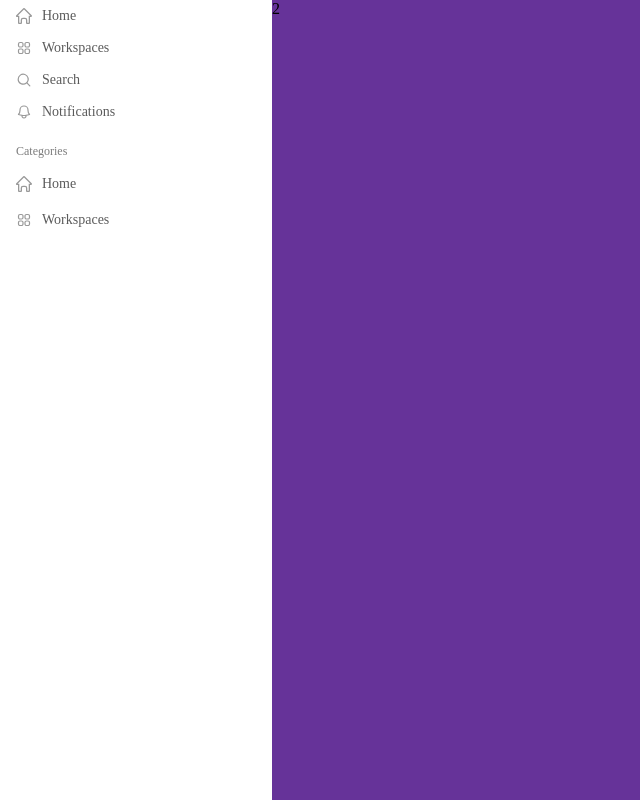
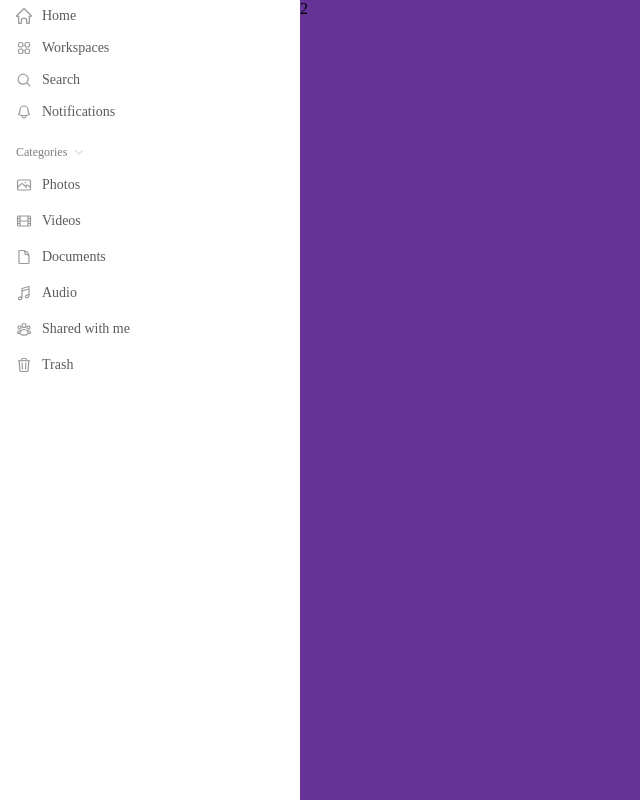
Before and after one commit to DeveloperRussia/Cloud, a React (Create React App) app: page / in a window 1280 px wide. Shown: the whole page, without its empty margins (0-640 px from the left). Built offline with nearby package versions, Linux system fonts and the light colour scheme.

Commit message:
newCategoryFinalLogic

```diff
--- a/src/App.js
+++ b/src/App.js
@@ -15,8 +15,12 @@ function App() {
                     <MainCategory
                         categoryName="Categories"
                         categoryItem={[
-                            <Category svgName="Home" />,
-                            <Category svgName="Workspaces" />,
+                            <Category svgName="Photos" />,
+                            <Category svgName="Videos" />,
+                            <Category svgName="Documents" />,
+                            <Category svgName="Audio" />,
+                            <Category svgName="Shared with me" />,
+                            <Category svgName="Trash" />,
                         ]}
                     />
                 </div>
--- a/src/components/left__nav/Category/Category.jsx
+++ b/src/components/left__nav/Category/Category.jsx
@@ -60,6 +60,96 @@ const Category = ({ svgName }) => {
                 </svg>
             ),
         },
+        {
+            name: 'Photos',
+            svgCode: (
+                <svg fill="none" viewBox="0 0 20 20">
+                    <path
+                        stroke="#000"
+                        strokeLinecap="round"
+                        strokeLinejoin="round"
+                        strokeOpacity=".4"
+                        strokeWidth="1.5"
+                        d="m1.88 13.13 4.3-4.3a1.9 1.9 0 0 1 2.65 0l4.3 4.3m-1.26-1.26 1.18-1.17a1.87 1.87 0 0 1 2.65 0l2.43 2.43m-15 3.12h13.75A1.25 1.25 0 0 0 18.13 15V5a1.25 1.25 0 0 0-1.25-1.25H3.13A1.25 1.25 0 0 0 1.88 5v10a1.25 1.25 0 0 0 1.25 1.25m8.75-9.37zm.3 0a.31.31 0 1 1-.62 0 .31.31 0 0 1 .63 0"
+                    />
+                </svg>
+            ),
+        },
+        {
+            name: 'Videos',
+            svgCode: (
+                <svg fill="none" viewBox="0 0 20 20">
+                    <path
+                        stroke="#000"
+                        strokeLinecap="round"
+                        strokeLinejoin="round"
+                        strokeOpacity=".4"
+                        strokeWidth="1.5"
+                        d="M2.81 16.25H17.2m-14.38 0a.94.94 0 0 1-.93-.94m.93.94h1.25c.52 0 .94-.42.94-.94m12.19.94c.51 0 .93-.42.93-.94m-.93.94h-1.25a.94.94 0 0 1-.94-.94m-13.12 0V4.7m0 10.62v-1.25c0-.52.42-.94.93-.94M5 15.33v-4.38m0 4.37c0 .52.42.94.94.94h8.12c.52 0 .94-.42.94-.94m-10 0v-1.25a.94.94 0 0 0-.94-.94M1.88 4.7c0-.52.42-.94.93-.94m-.93.94v1.25c0 .51.42.93.93.93m0 6.26a.94.94 0 0 1-.93-.94v-1.25c0-.52.42-.94.93-.94m0 3.13h1.25m14.07 2.18V4.7m0 10.62v-1.25a.94.94 0 0 0-.94-.94m.93-8.43a.94.94 0 0 0-.93-.94m.93.94v1.25c0 .51-.42.93-.93.93m0 6.26c.51 0 .93-.43.93-.94v-1.25a.94.94 0 0 0-.93-.94m0 3.13h-1.25M15 15.3v-4.37m0 4.37v-1.25c0-.52.42-.94.94-.94m1.25-9.37H2.8m14.38 0h-1.25a.94.94 0 0 0-.94.94M2.81 3.75h1.25c.52 0 .94.42.94.94m10 0a.94.94 0 0 0-.94-.94H5.94a.94.94 0 0 0-.94.94m10 0v1.25a.94.94 0 0 0 .94.93M15 4.7v4.37m2.19-2.19h-1.25m1.25 0c.51 0 .93.42.93.94v1.25c0 .52-.42.94-.93.94M5 4.69v1.25c0 .51-.42.93-.94.93M5 4.7v4.37M2.81 6.87h1.25m-1.25 0a.94.94 0 0 0-.93.94v1.25c0 .52.42.94.93.94m1.25-3.12c.52 0 .94.42.94.93v1.25M2.81 10h1.25M5 9.06a.94.94 0 0 0 .94.94M5 9.06c0 .52-.42.94-.94.94m11.88-3.12a.94.94 0 0 0-.94.93v1.25m0 0c0 .52-.42.94-.94.94m.94-.94c0 .52.42.94.94.94m1.25 0h-1.25m-10 0h8.12m-8.12 0a.94.94 0 0 0-.94.94m9.06-.94c.52 0 .94.42.94.94m-10 0v1.25c0 .52-.42.94-.94.94m.94-2.2a.94.94 0 0 0-.94-.93m11.88 0a.94.94 0 0 0-.94.94m0 0v1.25c0 .52.42.94.94.94"
+                    />
+                </svg>
+            ),
+        },
+        {
+            name: 'Documents',
+            svgCode: (
+                <svg fill="none" viewBox="0 0 20 20">
+                    <path
+                        stroke="#000"
+                        strokeLinecap="round"
+                        strokeLinejoin="round"
+                        strokeOpacity=".4"
+                        strokeWidth="1.5"
+                        d="M16.25 11.88v-2.2a2.8 2.8 0 0 0-2.81-2.8h-1.25a.94.94 0 0 1-.94-.94V4.69a2.8 2.8 0 0 0-2.81-2.82H6.88m1.87 0H4.69a.94.94 0 0 0-.94.94V17.2c0 .51.42.93.94.93H15.3c.52 0 .94-.42.94-.93V9.37a7.5 7.5 0 0 0-7.5-7.5"
+                    />
+                </svg>
+            ),
+        },
+        {
+            name: 'Audio',
+            svgCode: (
+                <svg fill="none" viewBox="0 0 20 20">
+                    <path
+                        stroke="#000"
+                        strokeLinecap="round"
+                        strokeLinejoin="round"
+                        strokeOpacity=".4"
+                        strokeWidth="1.5"
+                        d="M7.5 7.5 16.25 5m0 5.46v3.13a1.9 1.9 0 0 1-1.36 1.8l-1.1.31a1.5 1.5 0 1 1-.82-2.89l1.92-.55a1.9 1.9 0 0 0 1.36-1.8m0 0V1.87L7.5 4.38v8.6m0 0v3.12a1.9 1.9 0 0 1-1.36 1.8l-1.1.31a1.5 1.5 0 0 1-.83-2.89l1.93-.55a1.9 1.9 0 0 0 1.36-1.8"
+                    />
+                </svg>
+            ),
+        },
+        {
+            name: 'Shared with me',
+            svgCode: (
+                <svg fill="none" viewBox="0 0 20 20">
+                    <path
+                        stroke="#000"
+                        strokeLinecap="round"
+                        strokeLinejoin="round"
+                        strokeOpacity=".4"
+                        strokeWidth="1.5"
+                        d="M14.22 12.93a2.5 2.5 0 0 1 3.9 2.27q-1.52.53-3.12.4a5 5 0 0 0-5-4.97 5 5 0 0 0-4.21 2.3m9.2 2.67.01.03q0 .27-.03.55a10 10 0 0 1-9.94 0L5 15.6m0 0a7.5 7.5 0 0 1-3.12-.4 2.5 2.5 0 0 1 3.9-2.26M5 15.6c0-.95.28-1.87.79-2.66m6.71-7.31a2.5 2.5 0 1 1-5 0 2.5 2.5 0 0 1 5 0m5 2.5a1.88 1.88 0 1 1-3.75 0 1.88 1.88 0 0 1 3.75 0m-11.25 0a1.87 1.87 0 1 1-3.75 0 1.87 1.87 0 0 1 3.75 0"
+                    />
+                </svg>
+            ),
+        },
+        {
+            name: 'Trash',
+            svgCode: (
+                <svg fill="none" viewBox="0 0 20 20">
+                    <path
+                        stroke="#000"
+                        strokeLinecap="round"
+                        strokeLinejoin="round"
+                        strokeOpacity=".4"
+                        strokeWidth="1.5"
+                        d="M12.28 7.5 12 15m-3.98 0-.3-7.5m8.31-2.67.86.13m-.86-.13-.89 11.56a1.87 1.87 0 0 1-1.87 1.73H6.74a1.9 1.9 0 0 1-1.87-1.73l-.9-11.56m12.05 0q-1.44-.22-2.9-.34m-9.14.34-.85.13m.85-.13a40 40 0 0 1 2.9-.34m6.25 0v-.76c0-.98-.76-1.8-1.75-1.83q-1.38-.05-2.76 0c-.99.03-1.74.85-1.74 1.83v.76m6.25 0a41 41 0 0 0-6.26 0"
+                    />
+                </svg>
+            ),
+        },
     ];
 
     const current = allSvg.find((item) => item.name === svgName);
--- a/src/components/left__nav/MainCategory/MainCategory.jsx
+++ b/src/components/left__nav/MainCategory/MainCategory.jsx
@@ -1,13 +1,20 @@
-import React from 'react';
+import React, { useState } from 'react';
 import classes from './MainCategory.module.scss';
 
 function MainCategory({ categoryName, categoryItem }) {
-    const allCategories = [{ nameCategory: 'Categories', categoryItem }];
-    const current = allCategories.find((item) => item.nameCategory === categoryName);
+    const [isOpen, setIsOpen] = useState(true);
+
+    const toggleOpen = () => {
+        setIsOpen((prev) => !prev);
+    };
+
     return (
         <div className={classes.mainCategory}>
-            {current?.nameCategory}
-            <div className={classes.allCategory}>{categoryItem}</div>
+            <div className={classes.header} onClick={toggleOpen}>
+                {categoryName}
+                <span className={`${classes.arrow} ${isOpen ? classes.open : ''}`} />
+            </div>
+            {isOpen && <div className={classes.allCategory}>{categoryItem}</div>}
         </div>
     );
 }
--- a/src/components/left__nav/MainCategory/MainCategory.module.scss
+++ b/src/components/left__nav/MainCategory/MainCategory.module.scss
@@ -1,6 +1,5 @@
 .mainCategory {
     display: flex;
-    flex-wrap: wrap;
     flex-direction: column;
     gap: 8.5px;
     width: 100%;
@@ -8,18 +7,42 @@
     color: #7c7c7c;
     padding: 16px;
     font-size: 12px;
-    :hover {
+    position: relative;
+    user-select: none;
+
+    &:hover {
         color: #1f1f1f;
+    }
+}
+
+.header {
+    display: flex;
+    align-items: center;
+    gap: 4px;
+    width: fit-content;
+}
+
+.arrow {
+    display: inline-block;
+    width: 16px;
+    height: 16px;
+    background-image: url(./afterArrow/arrow.png);
+    background-size: contain;
+    background-repeat: no-repeat;
+    transition: transform 0.2s;
+    transform: rotate(90deg);
+    &.open {
+        transform: rotate(0deg);
     }
 }
 
 .allCategory {
     display: flex;
-    flex-wrap: wrap;
     flex-direction: column;
     gap: 4px;
     width: 100%;
+
     > div {
-        padding: 0px;
+        padding: 0;
     }
 }
--- a/src/styles/scss/app.scss
+++ b/src/styles/scss/app.scss
@@ -115,3 +115,6 @@ input[type='file'] {
     grid-column: span 4 / span 4;
     background-color: rebeccapurple;
 }
+.left_nav {
+    width: 300px;
+}
```
Also changed, not shown: src/components/left__nav/MainCategory/afterArrow/arrow.png (added).
